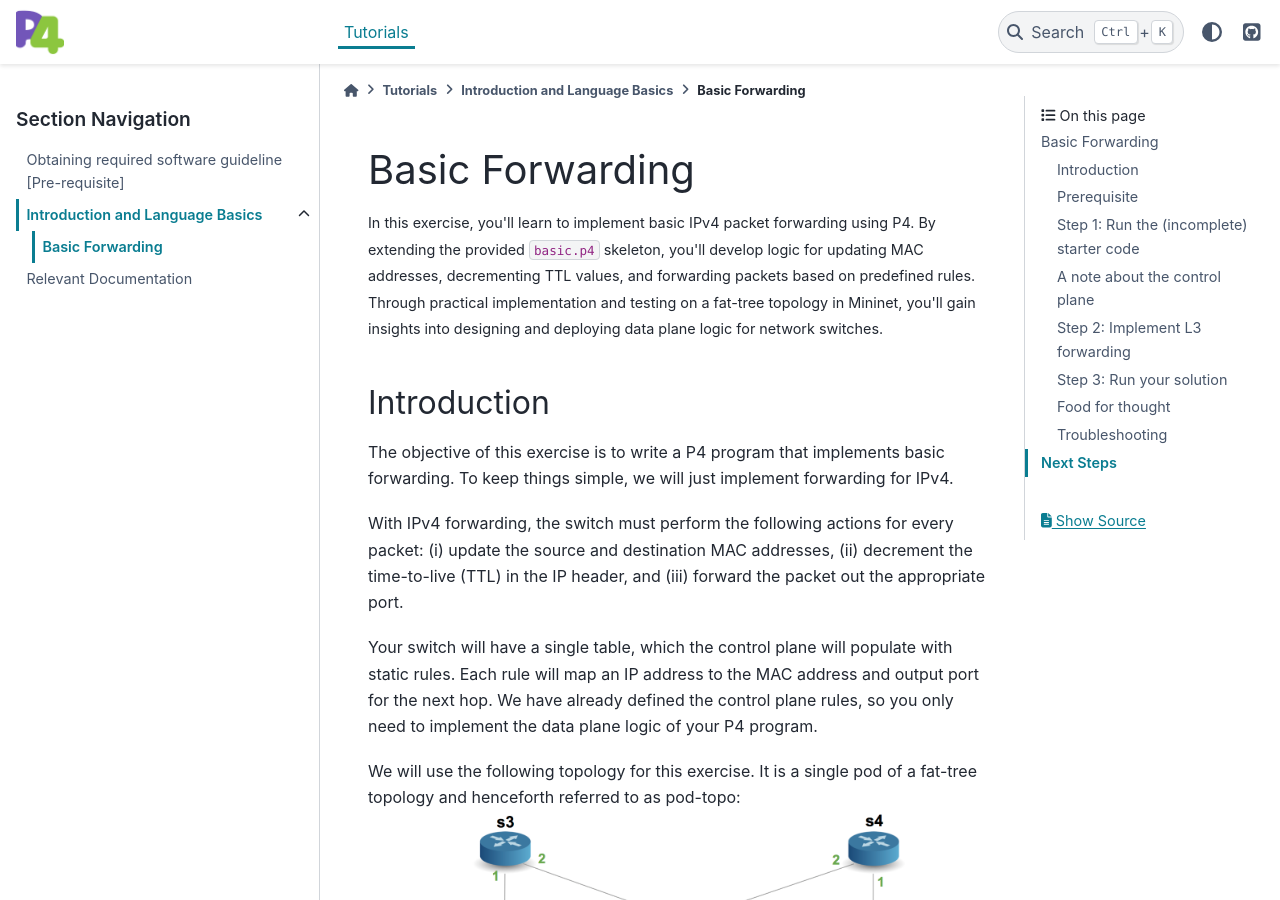
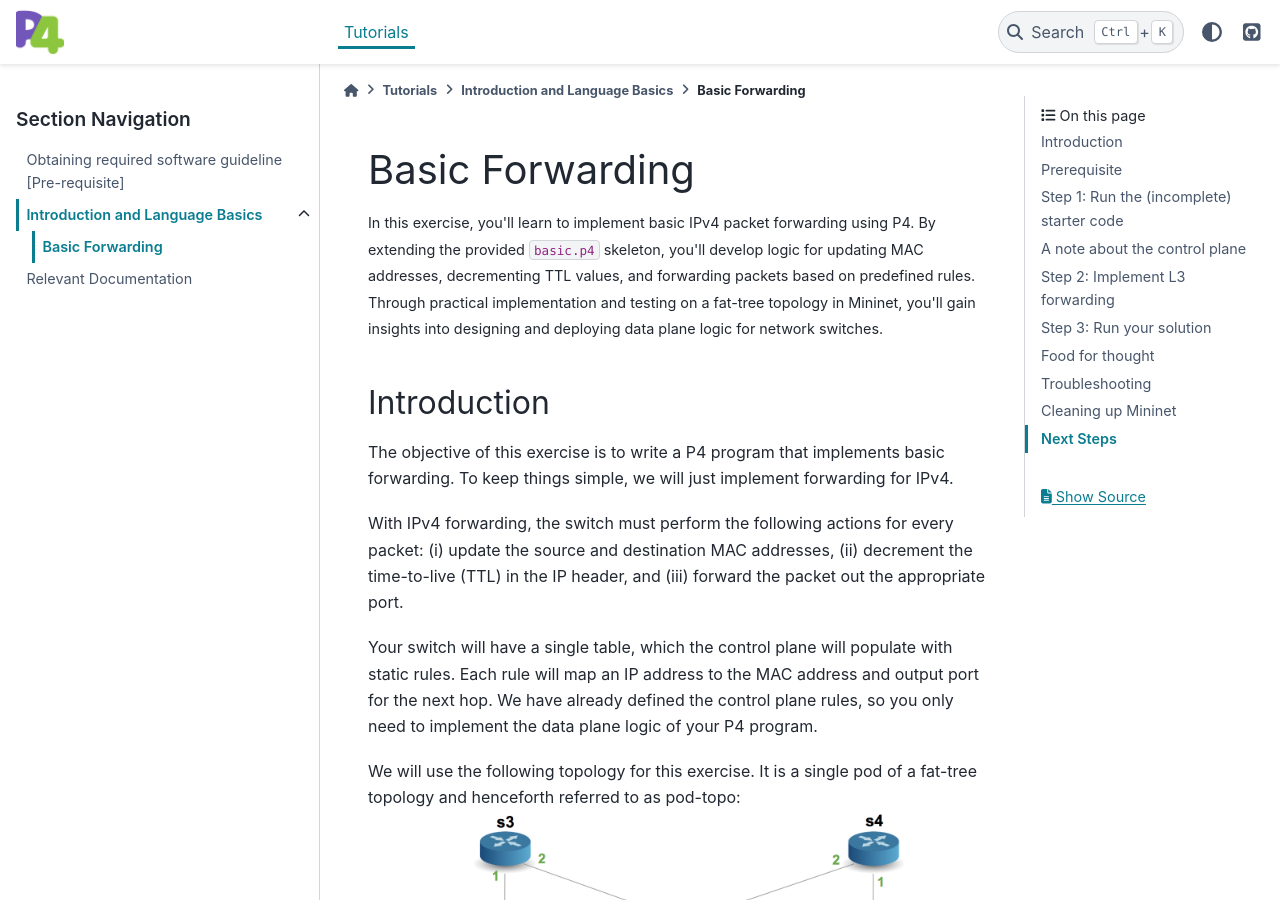
Before and after one commit to OpenCodeEra/P4c-Documentation-Hosting, a Sphinx documentation site: the page built from source/user_guide/forward/forward.md, in a window 1280 px wide and 900 px high. Built offline with Sphinx 7.4.7 and the PyData theme 0.15.4, drawn with Linux system fonts in a browser that asks for light colours; pages that are not in the unit, such as notebooks, are missing from menus.

````diff
--- a/source/user_guide/forward/forward.md
+++ b/source/user_guide/forward/forward.md
@@ -164,7 +164,7 @@ way. The `logs/sX.log` files contain detailed logs
 that describing how each switch processes each packet. The output is
 detailed and can help pinpoint logic errors in your implementation.
 
-#### Cleaning up Mininet
+### Cleaning up Mininet
 
 In the latter two cases above, `make run` may leave a Mininet instance
 running in the background. Use the following command to clean up
@@ -174,7 +174,7 @@ these instances:
 make stop
 ```
 
-## Next Steps
+### Next Steps
 
 Congratulations, your implementation works! Move onto the next assignment
 [Basic Tunneling](../basic_tunnel)
--- a/source/user_guide/index.rst
+++ b/source/user_guide/index.rst
@@ -10,7 +10,7 @@ Welcome to the P4 Tutorial! We've prepared a set of exercises to help you get st
 
 
 .. toctree::
-   :maxdepth: 1
+   :maxdepth: 2
 
    installation
    forward/index
````
Also changed, not shown: 1 other file.
